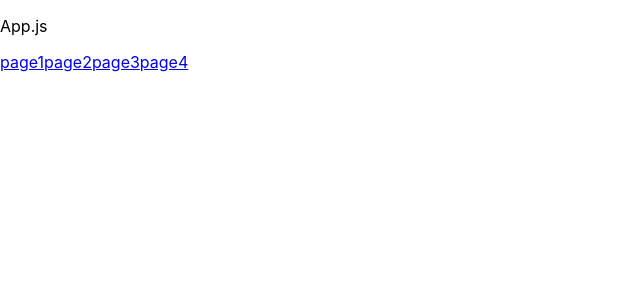
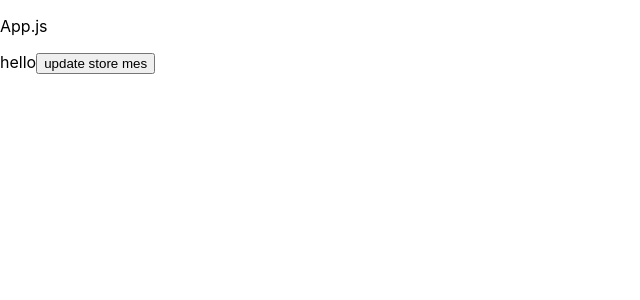
Before and after one commit to estarsyang/react-demo, a React (Create React App) app in the folder exercise/: page / in a window 1280 px wide. Shown: the top 300 px of the page, without its empty margins (0-640 px from the left). Built offline with nearby package versions, Linux system fonts and the light colour scheme.

Commit message:
feat: add redux,react-redux. state control

```diff
--- a/exercise/src/App.js
+++ b/exercise/src/App.js
@@ -1,44 +1,29 @@
 
 
-import { Routes, Route, NavLink } from 'react-router-dom'
-import Page1 from "./Page1"
-import Page2 from "./Page2"
-import Page3 from "./Page3"
-// import Page4 from "./Page4"
-import Page1Son1 from './Page1Son1'
-import Page1Son2 from './Page1Son2'
 
-import { lazy, Suspense } from 'react'
+import { connect } from 'react-redux'
 
-const lazyPage4 = lazy(() => import('./Page4'))
 
-function App() {
 
+function App(props) {
+  console.log(props);
   return (
     <div>
       <p>App.js</p>
-      <div>
-        <NavLink to='/page1'>page1</NavLink>
-        <NavLink to='/page2'>page2</NavLink>
-        <NavLink to='/page3'>page3</NavLink>
-        <NavLink to='/page4'>page4</NavLink>
-      </div>
-      <Suspense fallback={<h2>loadding</h2>}>
-        <Routes>
-          {/* element receive a component tag */}
-          <Route path='/page1' element={<Page1 />} >
-            <Route path='son1' Component={Page1Son1}></Route>
-            <Route path='son2' Component={Page1Son2}></Route>
-          </Route>
-          {/* Component recevie a component variable */}
-          <Route path='/page2/:id' Component={Page2} ></Route>
-          <Route path='/page3' Component={Page3} ></Route>
-          <Route path='/page4' Component={lazyPage4} ></Route>
+      {props.mes}
+      <button onClick={() => {
 
-        </Routes>
-      </Suspense>
+
+        props.dispatch({
+          type: 'changeMes',
+          playload: 'test'
+        })
+
+      }}>update store mes</button>
     </div>
   )
 }
-
-export default App
+let connectApp = connect((state) => {
+  return { ...state }
+})(App)
+export default connectApp
--- a/exercise/src/index.js
+++ b/exercise/src/index.js
@@ -3,17 +3,20 @@ import ReactDOM from 'react-dom/client';
 import './index.css';
 import App from './App';
 
-import { BrowserRouter, HashRouter } from 'react-router-dom'
+import { BrowserRouter } from 'react-router-dom'
+
+import { Provider } from 'react-redux'
+import store from './store';
 
 const root = ReactDOM.createRoot(document.getElementById('root'));
+
+
 root.render(
   // history router
   <BrowserRouter>
-    <App />
+    {/* pass store into App */}
+    <Provider store={store}>
+      <App />
+    </Provider>
   </BrowserRouter>
-
-  // // HashRouter
-  // <HashRouter>
-  //   <App />
-  // </HashRouter>
 );
--- /dev/null
+++ b/exercise/src/store/index.js
@@ -0,0 +1,17 @@
+import { legacy_createStore } from 'redux'
+
+function msgReducer(state = { mes: 'hello' }, action) {
+  switch (action.type) {
+    case 'changeMes':
+      state.mes = action.playload
+      return { ...state }
+    default:
+      return state
+  }
+
+}
+
+
+const store = legacy_createStore(msgReducer)
+
+export default store
```
Also changed, not shown: 1 other file (tests, documents, lock files or other folders).
